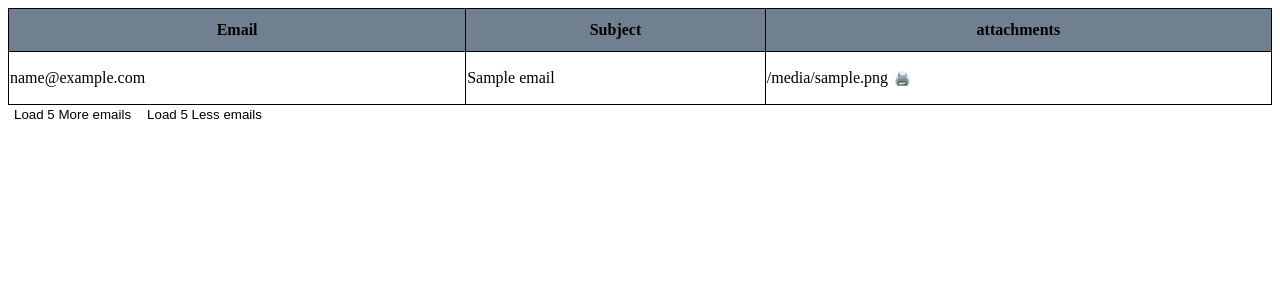
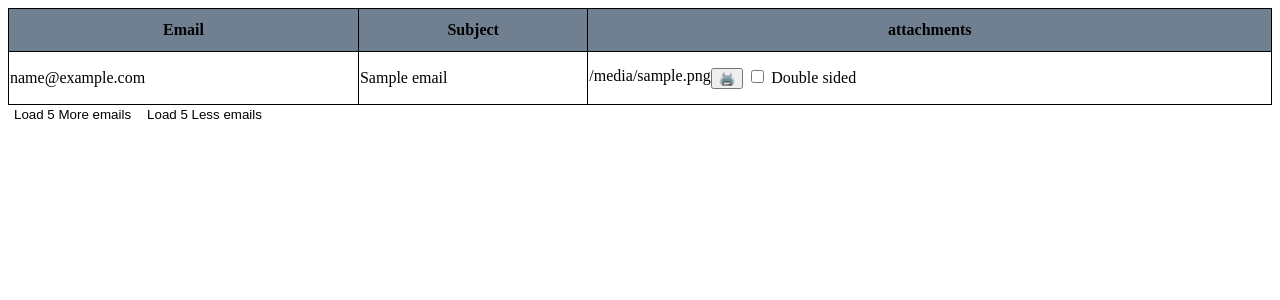
Before and after one commit to fsr/print-Interface, a Flask app: template templates/index.html in a window 1280 px wide. Shown: the top 300 px of the page. Run offline with Flask 3, Linux system fonts and the light colour scheme; the template is opened without the code that fills it: most values are stand-ins (such as "Sample title", 1, 10 or a date in 2020); parts of the project's set-up code (start-up, migrations or seed data) failed here and were passed over.

Commit message:
adding double sided print

```diff
--- a/app.py
+++ b/app.py
@@ -5,6 +5,7 @@ from markupsafe import escape
 from emailObject import Email
 from email_service import EmailService
 from dotenv import load_dotenv
+import uvicorn
 
 # loading username and password from the .env file, which has to be created
 load_dotenv()
@@ -25,13 +26,19 @@ def hello_world():  # put application's code here
 def get_emails():
     if request.method == 'POST':
         email = request.form['path']
-        print("Printing file " + email)
+        double_sided = request.form['double sided']
+        if double_sided == 'on':
+            double_sided = True
+        print("Printing file " + email + "\ndouble sided: " + str(double_sided))
     listOfEmails = email_service.receive_new_emails()
     return render_template('index.html', listOfEmails=listOfEmails)
 
 
-def print_pdf(filename):
-    subprocess.Popen(['lpr -H tomate.local', "./files/" + filename])
+def print_pdf(filename, double_sided):
+    if double_sided:
+        subprocess.Popen(['lpr -o sides=two-sided-long-edge -H tomate.local', "./files/" + filename])
+    else:
+        subprocess.Popen(['lpr -H tomate.local', "./files/" + filename])
 
 @app.route('/load-emails', methods=['POST'])
 def load_more_emails():
@@ -45,4 +52,3 @@ def load_more_emails():
 
 if __name__ == '__main__':
     url_for('static', filename='style.css')
-    app.run()
--- a/email_service.py
+++ b/email_service.py
@@ -22,7 +22,7 @@ class EmailService:
         # authenticate
         self.imap.login(self.username, self.password)
 
-    def receive_new_emails(self) -> []:
+    def receive_new_emails(self) -> list:
         self.clear_dir()
         list_of_email = []
         status, messages = self.imap.select("INBOX")
--- a/static/style.css
+++ b/static/style.css
@@ -14,12 +14,16 @@ th {
     background: slategrey;
     height: 40px;
 }
-button{
+.load_buttons{
     background: none;
     box-shadow: none;
     border: none;
 }
 
+.buttons {
+    text-align: right;
+}
+
 .load_buttons {
     border: 1px black;
 }
--- a/templates/index.html
+++ b/templates/index.html
@@ -23,7 +23,9 @@
                             <span>{{ file }}</span>
                             <form action="/emails" enctype="multipart/form-data" method="POST">
                                 <input type="hidden" name="path" value="{{ file }} ">
-                                <button type="submit">🖨️</button>
+                                <button class="submit_button" type="submit">🖨️</button>
+                                <input type="checkbox" name="double sided">
+                                <label for="double sided">Double sided</label>
                             </form>
                         </div>
                     {% endfor %}
```
